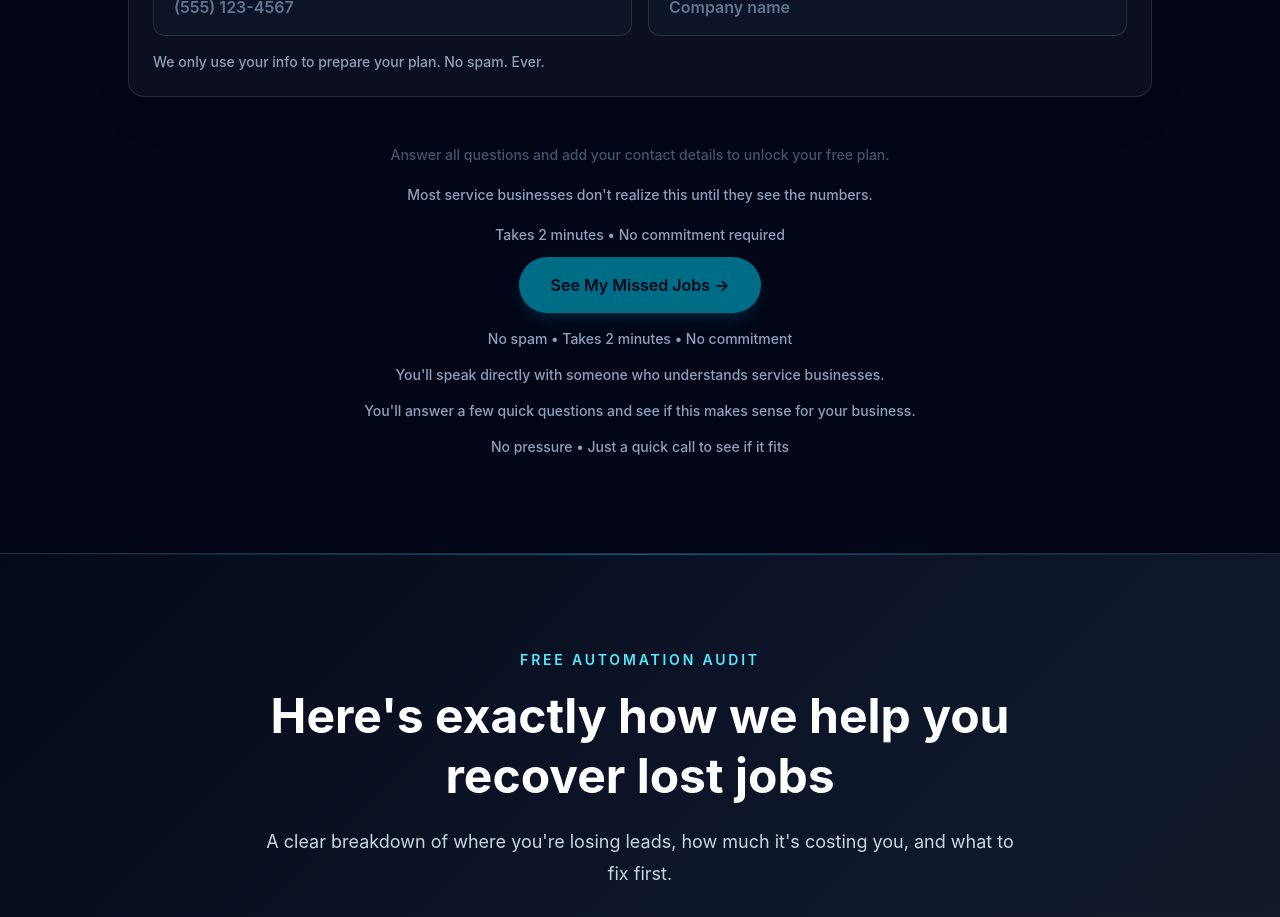
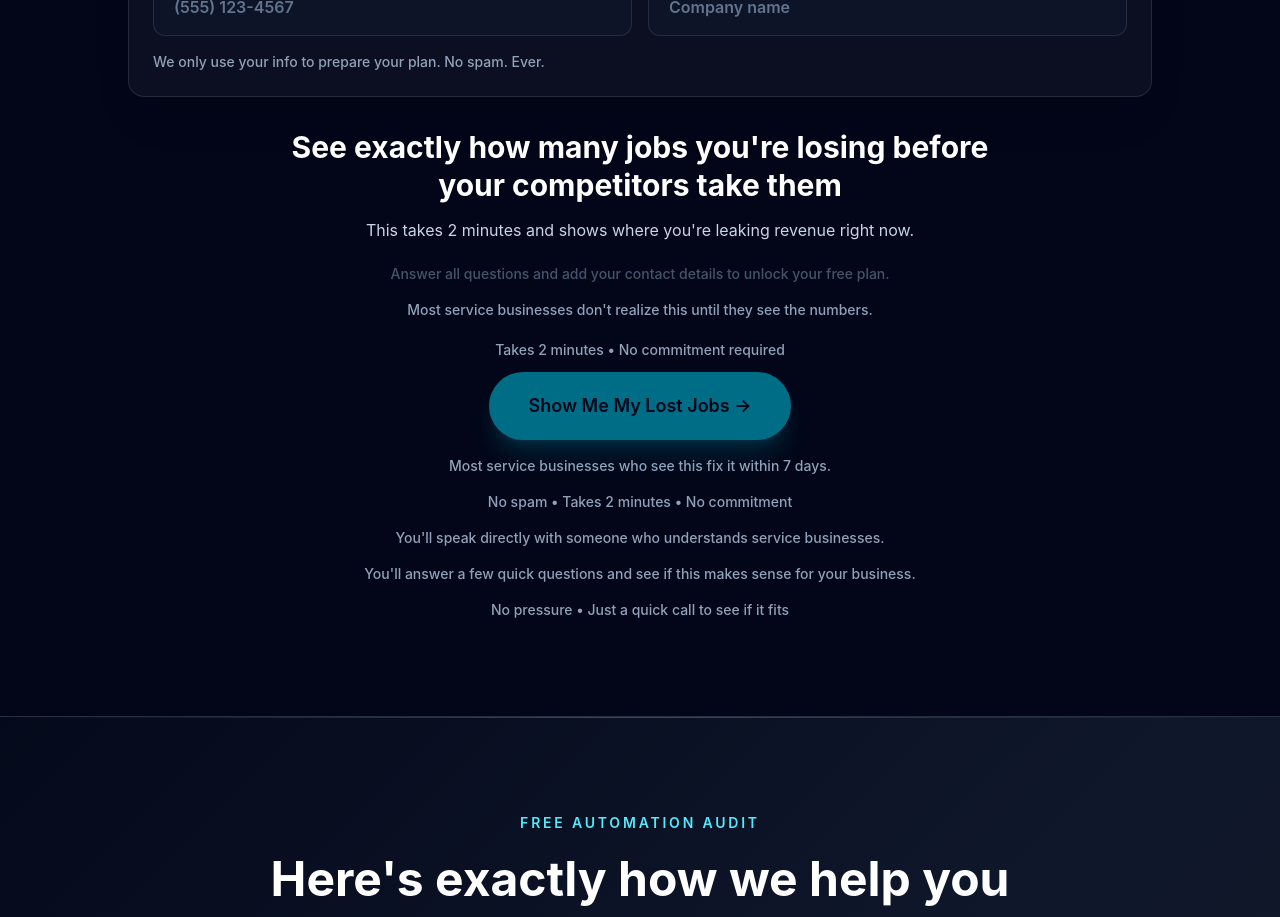
Before and after one commit to VjekoTRW/ai-agency-lead-capture, a React (Vite) app: page / in a window 1280 px wide. Shown: the part 3920-4837 px from the top of the page. Built offline with nearby package versions, Linux system fonts and the light colour scheme; no server answers.

Commit message:
Contact capture upgrade 2

```diff
--- a/src/App.tsx
+++ b/src/App.tsx
@@ -564,9 +564,17 @@ function App() {
             </p>
           </div>
 
-          <div className="mt-12 text-center">
+          <div className="mt-8 text-center">
+            <h3 className="mx-auto max-w-3xl text-2xl font-bold leading-tight text-white sm:text-3xl">
+              See exactly how many jobs you&apos;re losing before your
+              competitors take them
+            </h3>
+            <p className="mx-auto mt-3 max-w-2xl text-base leading-7 text-slate-300">
+              This takes 2 minutes and shows where you&apos;re leaking revenue
+              right now.
+            </p>
             <p
-              className={`mb-5 text-sm font-medium transition-opacity duration-200 ${
+              className={`mt-5 mb-4 text-sm font-medium transition-opacity duration-200 ${
                 canBookAudit
                   ? 'text-cyan-100 opacity-100'
                   : 'text-slate-500 opacity-70'
@@ -592,16 +600,19 @@ function App() {
               <button
                 type="button"
                 disabled={!canBookAudit}
-                className={`rounded-full bg-cyan-400 px-8 py-4 text-base font-semibold text-slate-950 shadow-lg shadow-cyan-400/20 transition-all duration-200 focus:outline-none focus:ring-2 focus:ring-cyan-300 focus:ring-offset-2 focus:ring-offset-slate-950 ${
+                className={`rounded-full bg-cyan-400 px-10 py-5 text-lg font-semibold text-slate-950 shadow-xl shadow-cyan-400/25 transition-all duration-200 focus:outline-none focus:ring-2 focus:ring-cyan-300 focus:ring-offset-2 focus:ring-offset-slate-950 ${
                   canBookAudit
-                    ? 'hover:scale-105 hover:bg-cyan-300 hover:brightness-110 hover:shadow-xl hover:shadow-cyan-400/35'
+                    ? 'hover:scale-105 hover:bg-cyan-300 hover:brightness-110 hover:shadow-2xl hover:shadow-cyan-400/45'
                     : 'cursor-not-allowed opacity-50'
                 }`}
               >
-                See My Missed Jobs -&gt;
+                Show Me My Lost Jobs -&gt;
               </button>
             </a>
           </div>
+          <p className="mt-4 text-center text-sm font-medium text-slate-400">
+            Most service businesses who see this fix it within 7 days.
+          </p>
           <p className="mt-4 text-center text-sm font-medium text-slate-400">
             No spam &bull; Takes 2 minutes &bull; No commitment
           </p>
```
